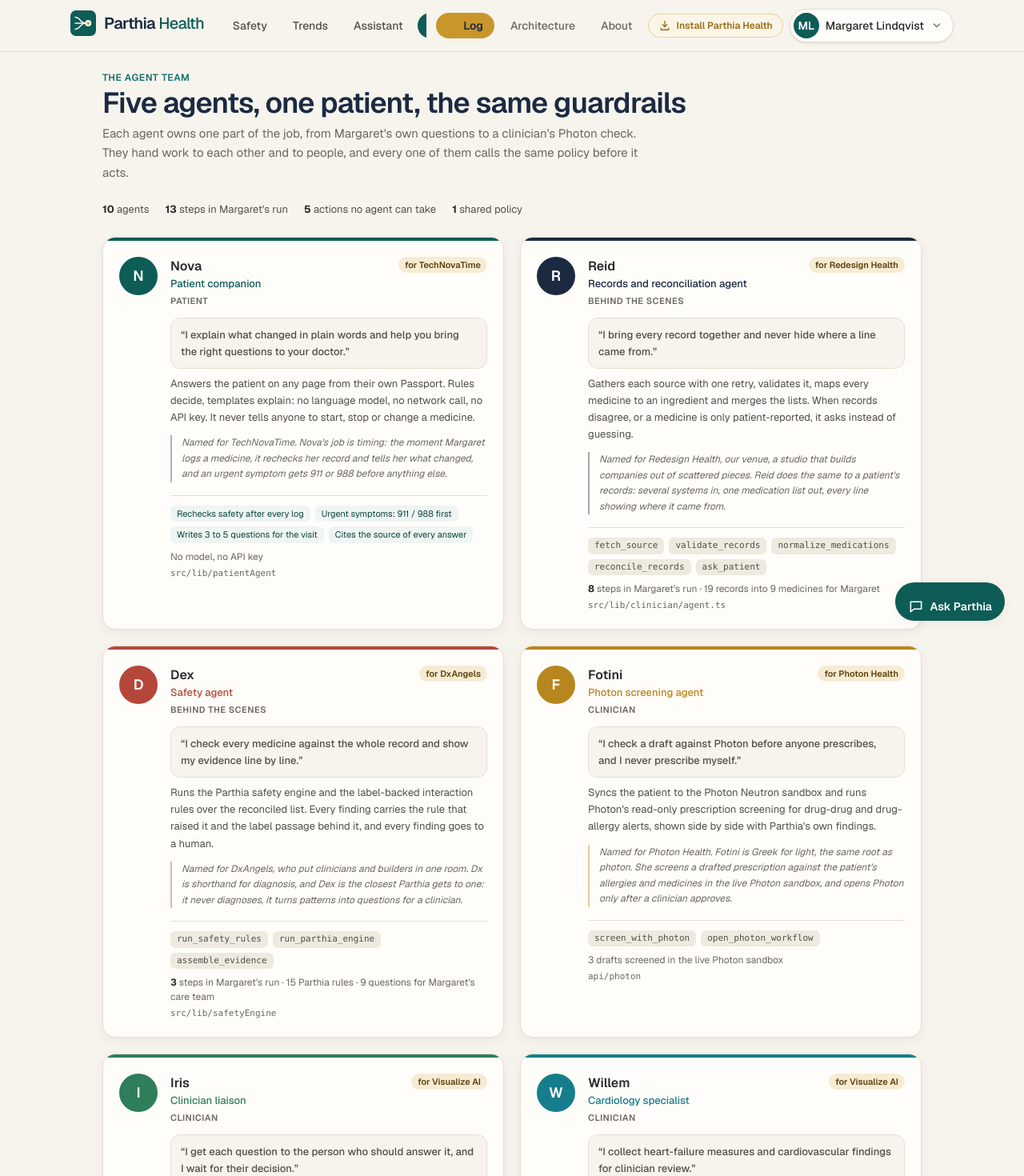
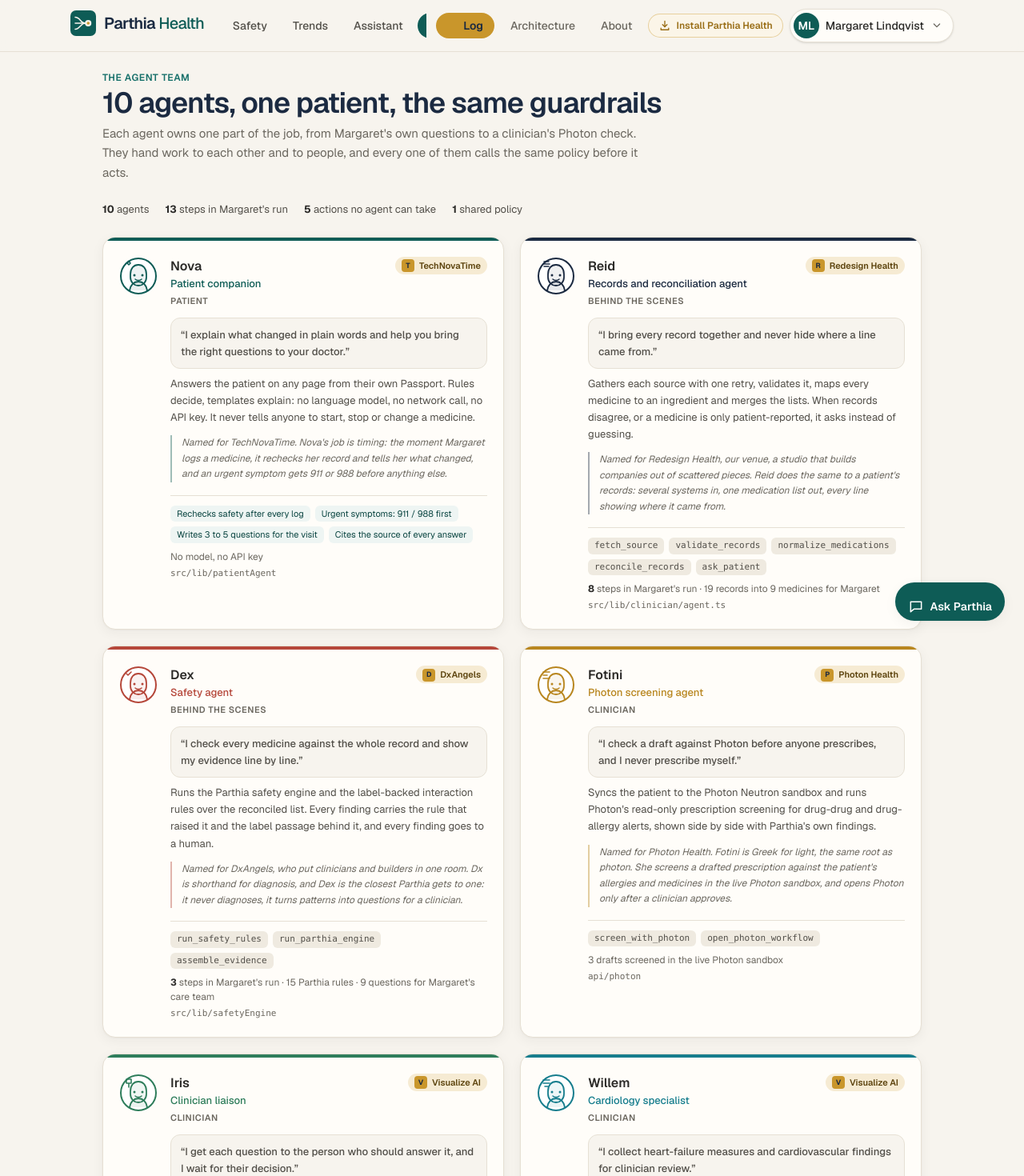
Before and after one commit to santiago9107/hackathon_parthia, a Next.js app: page /agents in a window 1280 px wide. Shown: the top 1470 px of the page at 80% size. Built offline with nearby package versions, Linux system fonts and the light colour scheme.

Commit message:
Polish agent roster presentation

```diff
--- a/src/app/agents/page.tsx
+++ b/src/app/agents/page.tsx
@@ -7,6 +7,8 @@
 import { PHOTON_DEMO_DRAFTS } from "@/lib/clinician/photonCatalog";
 import { RULES } from "@/lib/safetyEngine";
 import { AppIcon } from "@/components/AppIcon";
+import { AgentFace } from "@/components/agents/AgentFace";
+import { SponsorLogo } from "@/components/agents/SponsorLogo";
 
 /**
  * The agent roster. Every count on this page comes from a real run of the
@@ -35,20 +37,14 @@
     <Card className="overflow-hidden">
       <div className="h-1" style={{ backgroundColor: agent.color }} />
       <div className="flex items-start gap-4 p-5">
-        <span
-          aria-hidden
-          className="flex h-12 w-12 shrink-0 items-center justify-center rounded-full text-lg font-semibold text-white ring-4 ring-surface"
-          style={{ backgroundColor: agent.color }}
-        >
-          {agent.name[0]}
-        </span>
+        <span className="flex h-12 w-12 shrink-0 items-center justify-center rounded-full bg-surface ring-4 ring-surface" aria-hidden><AgentFace id={agent.id} size={48} /></span>
         <div className="min-w-0 flex-1">
           <div className="flex flex-wrap items-start justify-between gap-2">
             <div>
               <p className="text-base font-semibold text-ink">{agent.name}</p>
               <p className="text-[13px] font-medium" style={{ color: agent.color }}>{agent.role}</p>
             </div>
-            <span className="rounded-full bg-gold-100 px-2 py-0.5 text-[11px] font-semibold text-[#5c430d]">for {agent.tribute}</span>
+            <span className="rounded-full bg-gold-100 px-2 py-0.5 text-[11px] font-semibold text-[#5c430d]"><SponsorLogo name={agent.tribute} /></span>
           </div>
           <p className="mt-1 text-[11px] font-semibold uppercase tracking-wider text-ink-muted">{agent.audience}</p>
 
@@ -85,7 +81,7 @@
     <div className="mx-auto max-w-5xl">
       <PageHeader
         eyebrow="The agent team"
-        title="Five agents, one patient, the same guardrails"
+        title={`${AGENTS.length} agents, one patient, the same guardrails`}
         subtitle="Each agent owns one part of the job, from Margaret's own questions to a clinician's Photon check. They hand work to each other and to people, and every one of them calls the same policy before it acts."
       />
 
@@ -115,7 +111,7 @@
 
       <p className="mt-6 text-sm text-ink-muted">
         See them work: <Link href="/" className="font-semibold text-brand-700 underline">Margaret&apos;s home</Link> for Nova, and the{" "}
-        <Link href="/clinician/" className="font-semibold text-brand-700 underline">clinician view</Link> for Reid, Dex, Fotini and Iris.
+        <Link href="/clinician/" className="font-semibold text-brand-700 underline">clinician view</Link> for Reid, Dex, Fotini, Willem, Elsie, Aaron and Iris.
       </p>
       <Card className="mt-6 flex items-center gap-4 p-4"><Image src="/try-it-qr.png" alt="QR code for the Parthia Health demo" width={96} height={96} /><div><p className="text-sm font-semibold text-ink">Try it on your phone</p><p className="mt-1 text-xs text-ink-muted">Scan to open the live demonstration.</p></div></Card>
     </div>
--- a/src/lib/agents/roster.ts
+++ b/src/lib/agents/roster.ts
@@ -93,7 +93,7 @@
     role: "Clinician liaison",
     audience: "Clinician",
     tribute: "Visualize AI",
-    why: "For Visualize AI. Iris makes the case visible: she routes each finding to the right person and lays it out for the clinician, body atlas included. A tribute name only: the 3D atlas is built on BodyParts3D, not the Visualize SDK.",
+    why: "For Visualize AI. Iris makes the case visible: she routes each finding to the right person and lays it out for the clinician, body atlas included. A tribute name only: the atlas uses an open anatomy model credited on the About page, not the Visualize SDK.",
     color: "#2e7d5b",
     assurance: "I get each question to the person who should answer it, and I wait for their decision.",
     description: "Routes every finding to the patient, a pharmacist or the clinician by priority, records each decision, and keeps the case open until every question has an answer.",
```
